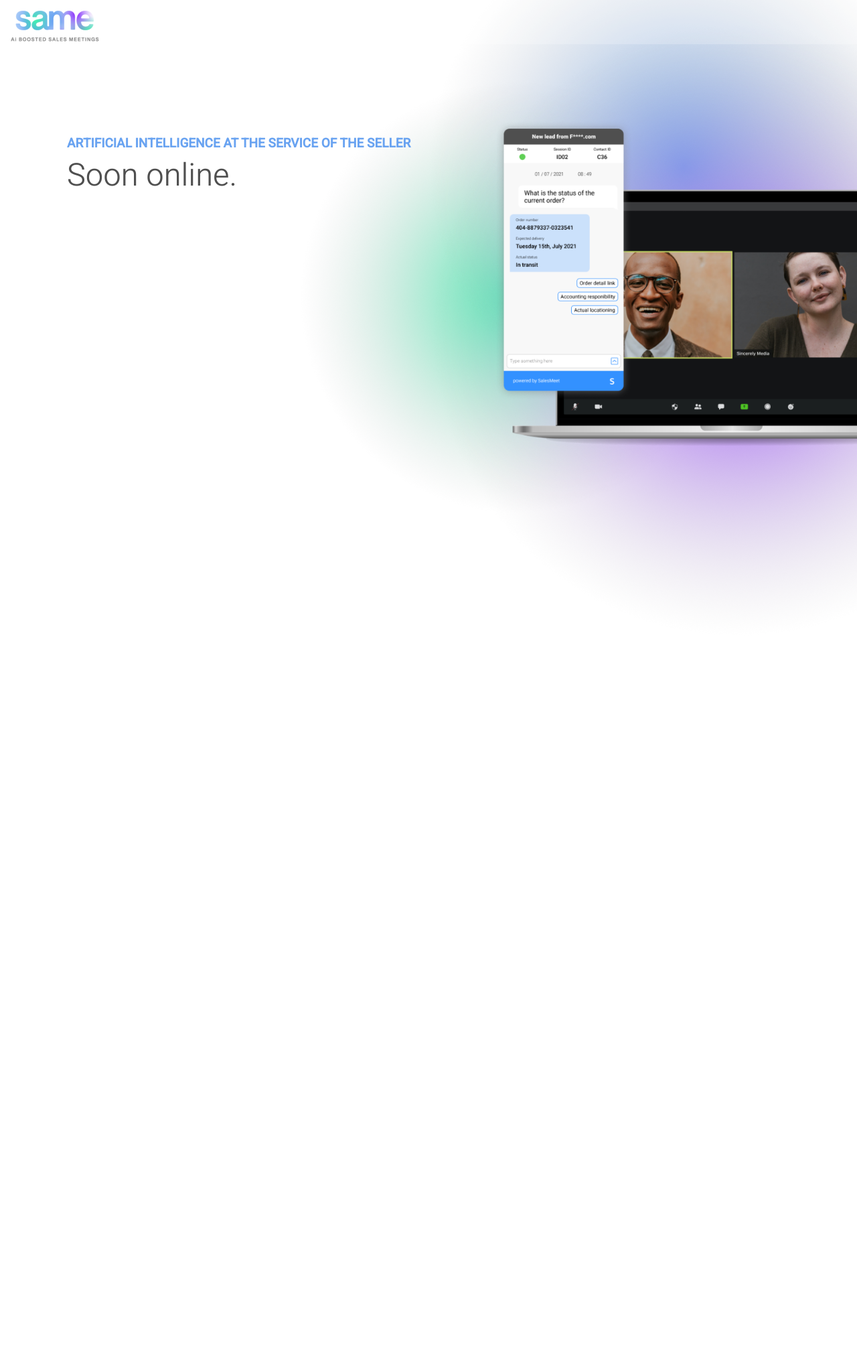
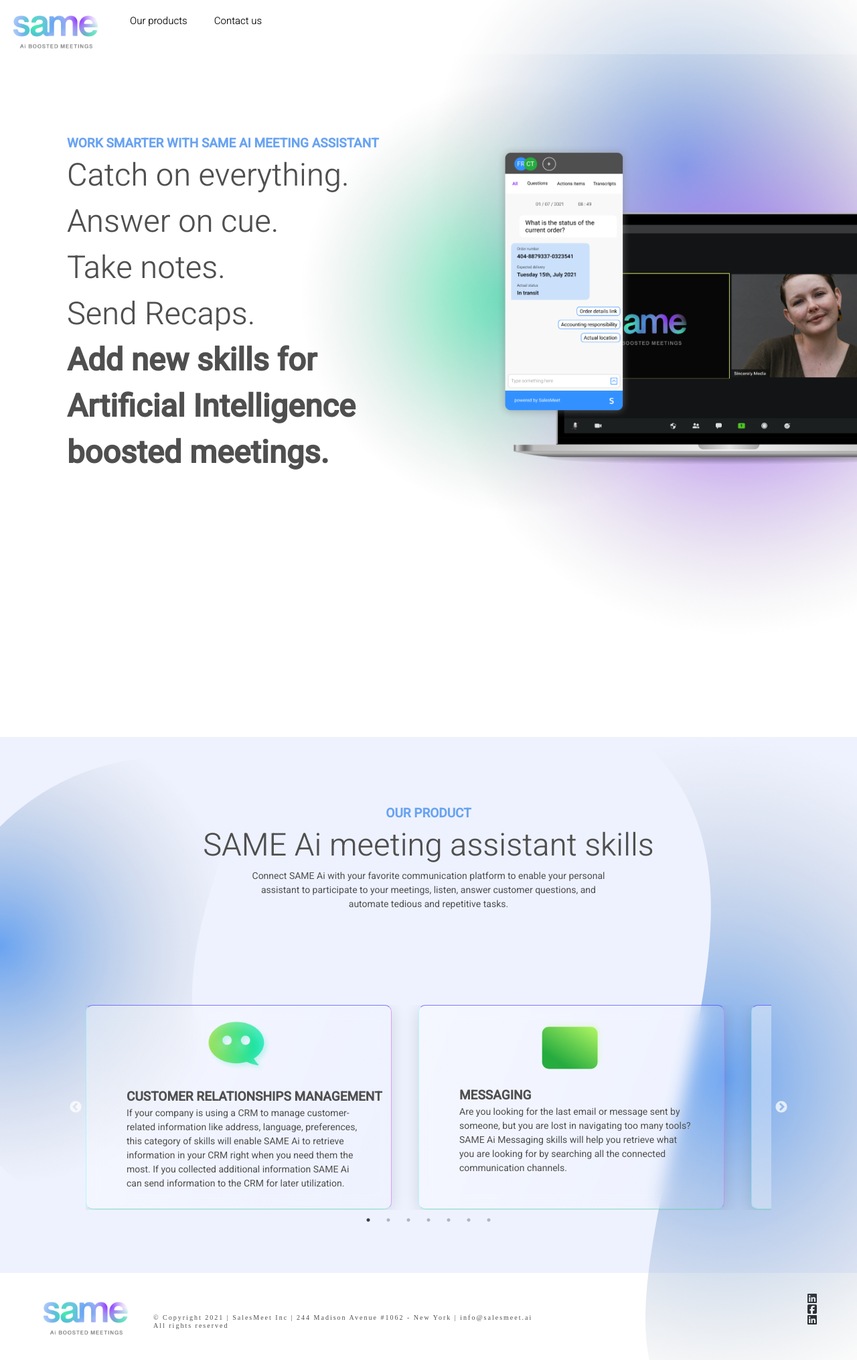
Before and after one commit to Salesmeet/site, a PHP site: page / in a window 1280 px wide. Shown: the whole page at 67% size. Before the commit the page ends 880 px from the top, so only its background shows below. Run offline with PHP 8.4, Linux system fonts and the light colour scheme; some libraries are stand-ins or nearby versions.

Commit message:
prima versione online

```diff
--- a/src/index.php
+++ b/src/index.php
@@ -1,5 +1,6 @@
 <html>
   <head>
+    <meta name="viewport" content="width=device-width, initial-scale = 1.0, maximum-scale=1.0, user-scalable=no" />
     <link rel="preconnect" href="https://fonts.googleapis.com">
     <link rel="preconnect" href="https://fonts.gstatic.com" crossorigin>
     <link href="https://fonts.googleapis.com/css2?family=Heebo:wght@100;200;300;400;500&display=swap" rel="stylesheet">
@@ -14,151 +15,10 @@
   </head>
   <body>
 
-
-
-    <!-- ***************************** AZIENDE ********************************************************** -->
-
-    <style>
-        .menu {
-          background-color: #ffffff33;
-          position: absolute;
-          width: 100%;
-          padding-top: 10px;
-          z-index: 100;
-        }
-        .menu .logo img {
-          width: 139px;
-          height: 55.97px;
-        }
-        .menu .logo {
-            float: left;
-            padding-left: 15px;
-        }
-        .menu .list {
-          float: left;
-        }
-        .menu .list .item {
-          float: left;
-        }
-        .menu .login {
-          float: right;
-          padding-right: 20px;
-        }
-        .menu .try {
-          float: right;
-        }
-        .menu .trybutton {
-          color: #fff;
-          display: flex;
-          flex-direction: row;
-          justify-content: center;
-          align-items: center;
-          position: static;
-          width: 188px;
-          height: 50px;
-          background: #2196F3;
-          border-radius: 70px;
-          /* Inside Auto Layout */
-          flex: none;
-          order: 0;
-          flex-grow: 0;
-        }
-        .menu .testo {
-          font-family: Heebo;
-          font-style: normal;
-          font-weight: 300;
-          font-size: 15px;
-          line-height: 22px;
-          padding-left: 40px;
-          padding-top: 10px;
-        }
-    </style>
-    <script>
-        $(document).ready(function (){
-            $("#ourproducts").click(function (){
-                $('html, body').animate({
-                    scrollTop: $("#ourproductsdiv").offset().top
-                }, 1000);
-            });
-            $("#howitworks").click(function (){
-                $('html, body').animate({
-                    scrollTop: $("#howitworksdiv").offset().top
-                }, 2000);
-            });
-            $("#contactus").click(function (){
-                $('html, body').animate({
-                    scrollTop: $("#contactusdiv").offset().top
-                }, 2000);
-            });
-        });
-    </script>
-    <div class="menu">
-      <div class="logo"><img src="img/Logo.png"></div>
-    </div>
-    <div class="separator"></div>
-
-
-    <!-- ***************************** INTRO ********************************************************** -->
-
-    <style>
-      .intro {
-        width: 100%;
-        height: 1100px;
-      }
-      .intro .left {
-        float:left;
-        width: 50%;
-      }
-      .intro .contenuto {
-         padding-top: 200px;
-         padding-left: 100px;
-         position: relative;
-         z-index: 10;
-      }
-      .intro .right {
-        float:right;
-        width: 50%;
-      }
-      .intro .right .object1 {
-          position: absolute;
-          left: 35%;
-          top: 15%;
-          z-index: 1;
-      }
-      .intro .right .object2 {
-          position: absolute;
-          top: 0%;
-          z-index: 2;
-      }
-      .intro .right .object4 {
-          position: absolute;
-          z-index: 3;
-          right: 0px;
-          bottom: -150px;
-      }
-      .intro .right .object3 {
-          position: absolute;
-          top: 15%;
-          right: 0px;
-          width: 45%;
-          z-index: 4;
-      }
-    </style>
-    <div class="intro">
-      <div class="left">
-        <div class="contenuto">
-          <div class="title">Artificial intelligence at the service of the seller</div>
-          <div class="description">Soon online.</div>
-        </div>
-      </div>
-      <div class="right">
-          <img class="object1" src="img/Ellipse2.png">
-          <img class="object2" src="img/Ellipse4.png">
-          <img class="object4" src="img/Ellipse3.png">
-          <img class="object3" src="img/hero1.png">
-      </div>
-    </div>
-    <div class="separator"></div>
+  <?php include("section/menu.php") ?>
+  <?php include("section/intro.php") ?>
+  <?php include("section/skills.php") ?>
+  <?php include("section/footer.php") ?>
 
   </body>
 </html>
--- a/src/section/footer.php
+++ b/src/section/footer.php
@@ -65,9 +65,10 @@
 <div class="footer" id="">
   <div class="logo"><img src="img/Logo.png"></div>
   <div class="list">
-    <div class="item">Bla bla bla Bla bla bla Bla bla bla Bla bla bla Bla bla bla Bla bla bla Bla bla bla </div>
-    <div class="item">Bla bla bla Bla bla bla Bla bla bla Bla bla bla Bla bla bla Bla bla bla Bla bla bla Bla bla bla Bla bla bla </div>
+    <div class="item">© Copyright 2021 | SalesMeet Inc | 244 Madison Avenue #1062 - New York | info@salesmeet.ai </div>
+    <div class="item">All rights reserved</div>
   </div>
+
   <div class="social">
     <i class="fab fa-linkedin"></i><br class="desktop">
     <i class="fab fa-facebook-square"></i><br class="desktop">
--- a/src/section/intro.php
+++ b/src/section/intro.php
@@ -39,9 +39,9 @@
   }
   .intro .right .object3 {
       position: absolute;
-      top: 15%;
-      right: 0px;
-      width: 45%;
+      top: 25%;
+      right: -150px;
+      width: 55%;
       z-index: 4;
   }
 
@@ -103,15 +103,21 @@
 <div class="intro">
   <div class="left">
     <div class="contenuto">
-      <div class="title">Online Sales Meetings will never be the SAME</div>
-      <div class="description">We provide the first platform as a service for creating your personalized AI Virtual Sales Assistant, helping your Sales Team before and during online meetings with clients and accelerating your sales pipeline.</div>
+      <div class="title">WORK SMARTER With SAME Ai MEETING ASSISTANT</div>
+      <div class="description">
+        Catch on everything.<br>
+        Answer on cue.<br>
+        Take notes.<br>
+        Send Recaps.<br>
+        <b>Add new skills for Artificial Intelligence boosted meetings.</b>
+      </div>
     </div>
   </div>
   <div class="right desktop">
       <img class="object1" src="img/Ellipse2.png">
       <img class="object2" src="img/Ellipse4.png">
       <img class="object4" src="img/Ellipse3.png">
-      <img class="object3" src="img/hero1.png">
+      <img class="object3" src="img/home_img.png">
   </div>
 
   <!-- mobile -->
@@ -122,7 +128,7 @@
   <img class="object5mobile mobile" src="img/Ellipse8.png">
 
   <div class="mobile">
-      <img class="object3mobile" src="img/hero1.png">
+      <img class="object3mobile" src="img/home_img.png">
   </div>
 
 
--- a/src/section/menu.php
+++ b/src/section/menu.php
@@ -153,14 +153,18 @@
   <div class="logo"><img src="img/Logo.png"></div>
   <div class="list desktop">
     <div class="item testo"><a href="#" id="ourproducts">Our products</a></div>
+    <!--
     <div class="item testo"><a href="#" id="howitworks">How it works</a></div>
     <div class="item testo">Pricing</div>
+  -->
     <div class="item testo"><a href="#" id="contactus">Contact us</a></div>
   </div>
+  <!--
   <div class="login testo desktop"><i class="far fa-user"></i> Login</div>
   <div class="try desktop">
     <div class="trybutton"><i class="fas fa-video"></i>&nbsp; Try it on zoom</div>
   </div>
+   -->
 
   <!-- mobile -->
 
@@ -174,8 +178,10 @@
     </div>
     <div class="listmobile">
       <div class="itemmobile testomobile"><a href="#" id="ourproductsmobile">Our products</a></div>
+      <!--
       <div class="itemmobile testomobile"><a href="#" id="howitworksmobile">How it works</a></div>
       <div class="itemmobile testomobile">Pricing</div>
+      -->
       <div class="itemmobile testomobile"><a href="#" id="contactusmobile">Contact us</a></div>
     </div>
   </div>
--- a/src/section/skills.php
+++ b/src/section/skills.php
@@ -28,11 +28,13 @@
     <div class="object2"><img src="img/Ellipse1.png"></div>
     <div class="contenuto">
       <div class="title">OUR PRODUCT</div>
-      <div class="description">A skills at your service</div>
-      <div class="subdescription">We provide the first platform as a service for creating your personalized AI ... </div>
+      <div class="description">SAME Ai meeting assistant skills</div>
+      <div class="subdescription desktop">Connect SAME Ai with your favorite communication platform to enable your personal<br> assistant to participate to your meetings, listen, answer customer questions, and<br> automate tedious and repetitive tasks.</div>
+      <div class="subdescription mobile">Connect SAME Ai with your favorite communication platform to enable your personal assistant to participate to your meetings, listen, answer customer questions, and automate tedious and repetitive tasks.</div>
     </div>
+    <?php include("section/skills_slide.php") ?>
+</div>
 
-    <?php include("section/skills_slide.php") ?>
 
-</div>
+
 <div class="separator"></div>
--- /dev/null
+++ b/src/section/skills_box.php
@@ -0,0 +1,36 @@
+
+      <div class="itemslide">
+        <div class="icona"><center><img src="img/icone/customer.png"></center></div>
+        <div class="title">Customer Relationships Management</div>
+        <div class="description">If your company is using a CRM to manage customer-related information like address, language, preferences, this category of skills will enable SAME Ai to retrieve information in your CRM right when you need them the most. If you collected additional information SAME Ai can send information to the CRM for later utilization.</div>
+      </div>
+      <div class="itemslide">
+        <div class="icona"><center><img src="img/icone/message.png"></center></div>
+        <div class="title">Messaging</div>
+        <div class="description">Are you looking for the last email or message sent by someone, but you are lost in navigating too many tools? SAME Ai Messaging skills will help you retrieve what you are looking for by searching all the connected communication channels.</div>
+      </div>
+      <div class="itemslide">
+        <div class="icona"><center><img src="img/icone/message.png"></center></div>
+        <div class="title">Data intelligence</div>
+        <div class="description">It is doesn’t matter if you can lead a masterclass on perfect presentations, during your meeting you may need complex data reports on the fly from the corporate data intelligence tools. Under the Data Intelligence category you will find the skills that will enable SAME AI to answer reporting related questions when you need it the most.</div>
+      </div>
+      <div class="itemslide">
+        <div class="icona"><center><img src="img/icone/message.png"></center></div>
+        <div class="title">Booking</div>
+        <div class="description">This category contains skills that facilitate follow-up meetings scheduling and the retrival of previous meetings information like agendas, participants, and many other.</div>
+      </div>
+      <div class="itemslide">
+        <div class="icona"><center><img src="img/icone/message.png"></center></div>
+        <div class="title">Video conferencing</div>
+        <div class="description">SAME Ai must be connected with video conferencing tools to gather useful insights from your conversations and to become interactive with a natural language user interface. All the compatible video conferencing applications are listed in this category.</div>
+      </div>
+      <div class="itemslide">
+        <div class="icona"><center><img src="img/icone/message.png"></center></div>
+        <div class="title">Order management system</div>
+        <div class="description">The Orders Management skills enable SAME Ai to retrieve and display information usually stored in ERPs.</div>
+      </div>
+      <div class="itemslide">
+        <div class="icona"><center><img src="img/icone/message.png"></center></div>
+        <div class="title">Smart meeting recap</div>
+        <div class="description">the Smart Meeting Recap is a native skill of SAME Ai and is installed by default. It allows to transform big voice data into conversation insights, facilitate the storage and retrival of previous meeting recordings and reduces the overall time to prepare and share recaps.</div>
+      </div>
--- a/src/section/skills_slide.php
+++ b/src/section/skills_slide.php
@@ -71,40 +71,28 @@
         margin-bottom: 30px;
         height: 306px;
     }
+    /* mobile */
+    @media (max-width: 880px) {
+      .skillsslidecontainer .slick-dotted.slick-slider {
+          height: 406px;
+      }
+      .slider {
+          width: 85%;
+      }
+      .itemslide {
+          width: 300px !important;
+          height: 403px !important;
+      }
+      .skillsslide .description {
+          width: 270px;
+          padding-left: 20px;
+      }
+    }
   </style>
 
   <div class="skillsslidecontainer">
     <section class="skillsslide slider">
-      <div class="itemslide">
-        <div class="icona"><center><img src="img/chat.png"></center></div>
-        <div class="title">CHATBOT</div>
-        <div class="description">It is a long established fact that a reader will be distracted by the readable content of a page ...</div>
-      </div>
-      <div class="itemslide">
-        <div class="icona"><center><img src="img/chat.png"></center></div>
-        <div class="title">CHATBOT</div>
-        <div class="description">It is a long established fact that a reader will be distracted by the readable content of a page ...</div>
-      </div>
-      <div class="itemslide">
-        <div class="icona"><center><img src="img/chat.png"></center></div>
-        <div class="title">CHATBOT</div>
-        <div class="description">It is a long established fact that a reader will be distracted by the readable content of a page ...</div>
-      </div>
-      <div class="itemslide">
-        <div class="icona"><center><img src="img/chat.png"></center></div>
-        <div class="title">CHATBOT</div>
-        <div class="description">It is a long established fact that a reader will be distracted by the readable content of a page ...</div>
-      </div>
-      <div class="itemslide">
-        <div class="icona"><center><img src="img/chat.png"></center></div>
-        <div class="title">CHATBOT</div>
-        <div class="description">It is a long established fact that a reader will be distracted by the readable content of a page ...</div>
-      </div>
-      <div class="itemslide">
-        <div class="icona"><center><img src="img/chat.png"></center></div>
-        <div class="title">CHATBOT</div>
-        <div class="description">It is a long established fact that a reader will be distracted by the readable content of a page ...</div>
-      </div>
+      <?php include("section/skills_box.php") ?>
     </section>
   </div>
 
```
Also changed, not shown: src/img/Logo.png, src/img/home_img.png (added), src/img/icone/customer.png (added), src/img/icone/intelligence.png (added), src/img/icone/message.png (added), 3 other files.
